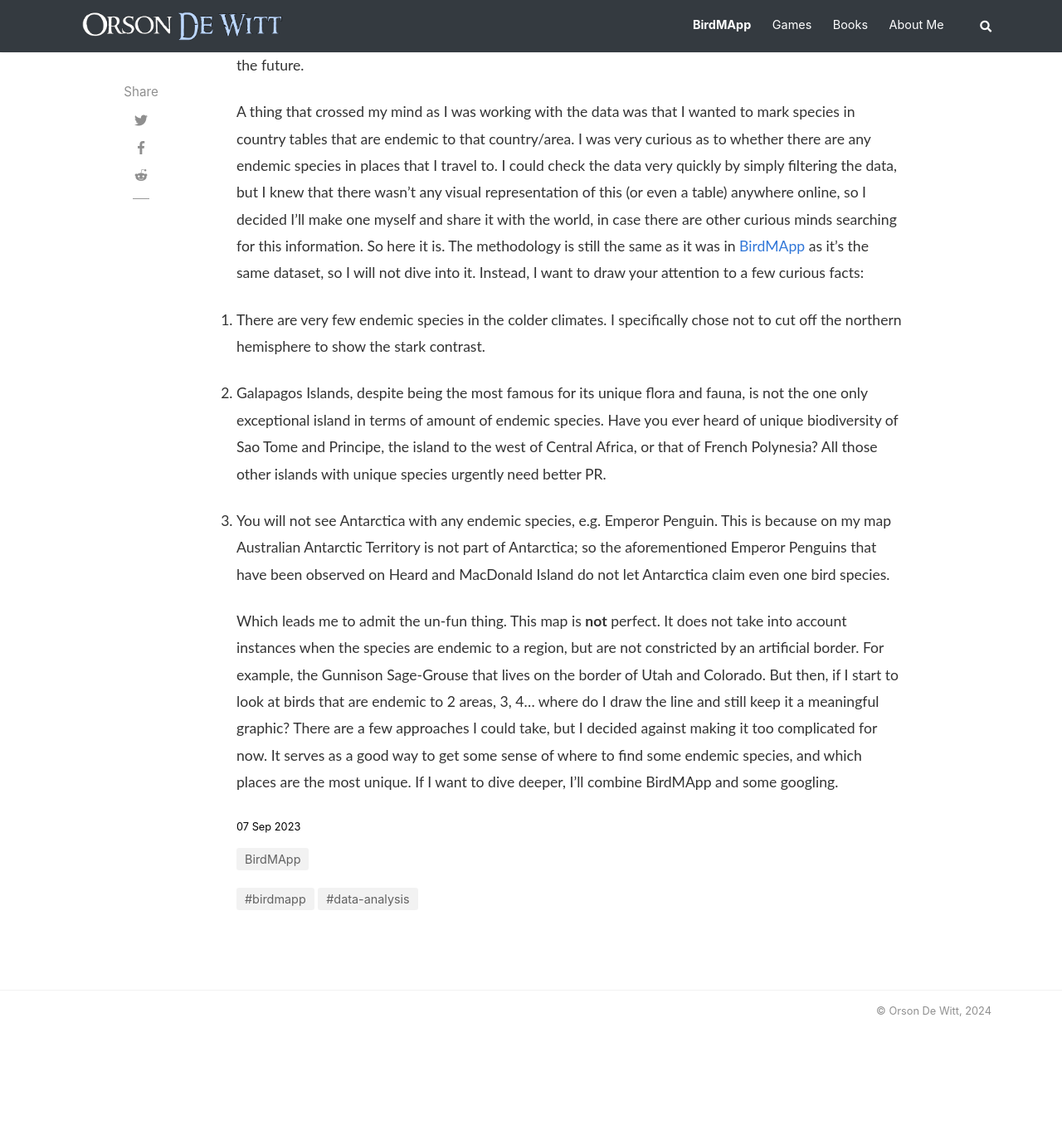
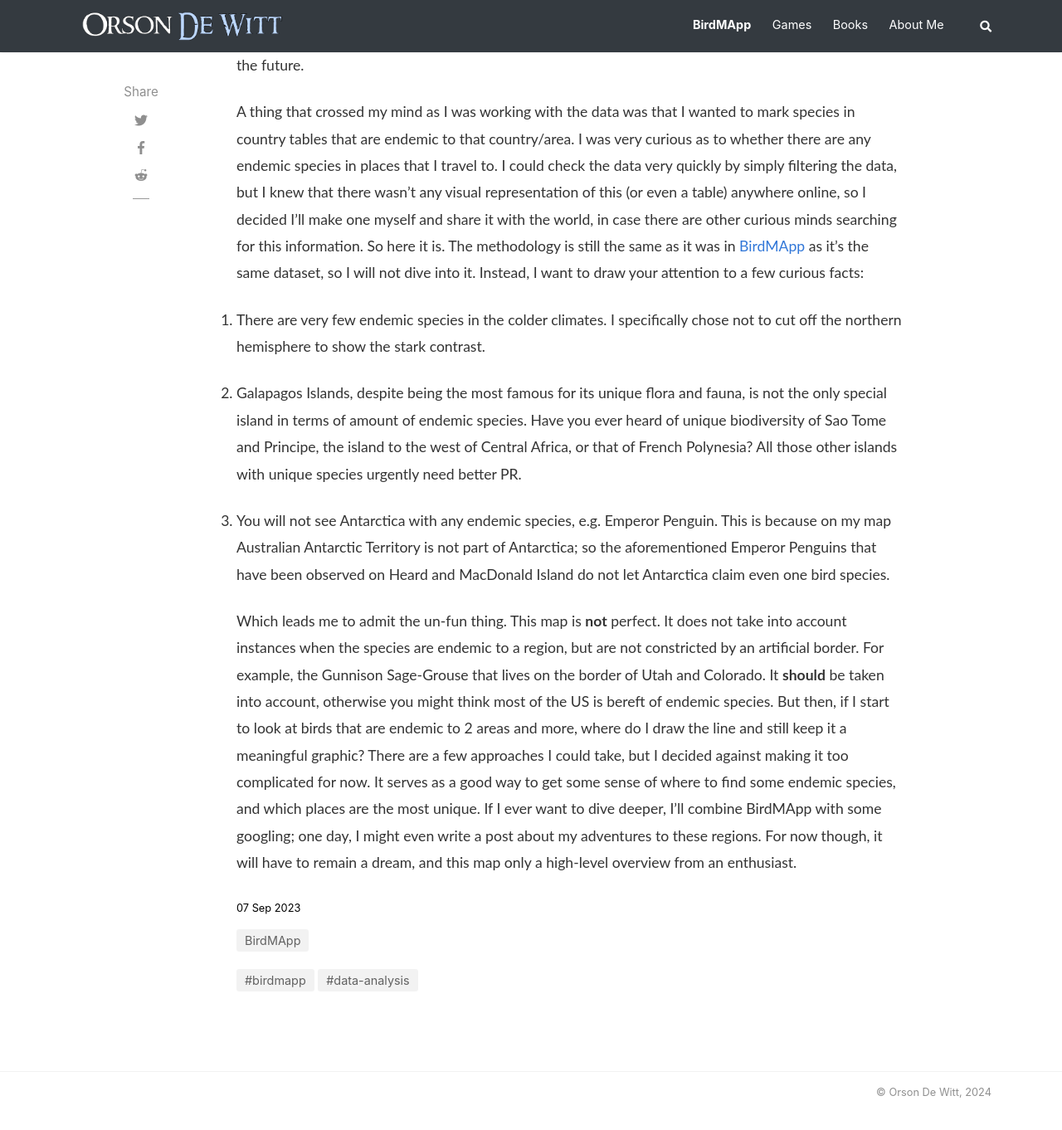
Before and after one commit to OrsonDWitt/OrsonDWitt.github.io, a Jekyll site: the page built from _posts/2023-09-07-endemic-species-around-the-world.md, in a window 1280 px wide and 1400 px high, scrolled down 794 px. Shown: the top 1362 px of the window at 83% size. Built offline with Jekyll 4.4.1, drawn with Linux system fonts in a browser that asks for light colours; nearby versions of some CDN libraries; comment, search, counter and statistics services are not loaded; before the commit the page ends 2097 px from its top, so only the background shows below that.

Commit message:
Update 2023-09-07-endemic-species-around-the-world.md

```diff
--- a/_posts/2023-09-07-endemic-species-around-the-world.md
+++ b/_posts/2023-09-07-endemic-species-around-the-world.md
@@ -14,8 +14,8 @@ A thing that crossed my mind as I was working with the data was that I wanted to
 
 1. There are very few endemic species in the colder climates. I specifically chose not to cut off the northern hemisphere to show the stark contrast.
 
-2. Galapagos Islands, despite being the most famous for its unique flora and fauna, is not the one only exceptional island in terms of amount of endemic species. Have you ever heard of unique biodiversity of Sao Tome and Principe, the island to the west of Central Africa, or that of French Polynesia? All those other islands with unique species urgently need better PR.
+2. Galapagos Islands, despite being the most famous for its unique flora and fauna, is not the only special island in terms of amount of endemic species. Have you ever heard of unique biodiversity of Sao Tome and Principe, the island to the west of Central Africa, or that of French Polynesia? All those other islands with unique species urgently need better PR.
 
 3. You will not see Antarctica with any endemic species, e.g. Emperor Penguin. This is because on my map Australian Antarctic Territory is not part of Antarctica; so the aforementioned Emperor Penguins that have been observed on Heard and MacDonald Island do not let Antarctica claim even one bird species.
 
-Which leads me to admit the un-fun thing. This map is **not** perfect. It does not take into account instances when the species are endemic to a region, but are not constricted by an artificial border. For example, the Gunnison Sage-Grouse that lives on the border of Utah and Colorado. But then, if I start to look at birds that are endemic to 2 areas, 3, 4... where do I draw the line and still keep it a meaningful graphic? There are a few approaches I could take, but I decided against making it too complicated for now. It serves as a good way to get some sense of where to find some endemic species, and which places are the most unique. If I want to dive deeper, I'll combine BirdMApp and some googling.
+Which leads me to admit the un-fun thing. This map is **not** perfect. It does not take into account instances when the species are endemic to a region, but are not constricted by an artificial border. For example, the Gunnison Sage-Grouse that lives on the border of Utah and Colorado. It **should** be taken into account, otherwise you might think most of the US is bereft of endemic species. But then, if I start to look at birds that are endemic to 2 areas and more, where do I draw the line and still keep it a meaningful graphic? There are a few approaches I could take, but I decided against making it too complicated for now. It serves as a good way to get some sense of where to find some endemic species, and which places are the most unique. If I ever want to dive deeper, I'll combine BirdMApp with some googling; one day, I might even write a post about my adventures to these regions. For now though, it will have to remain a dream, and this map only a high-level overview from an enthusiast.
```
